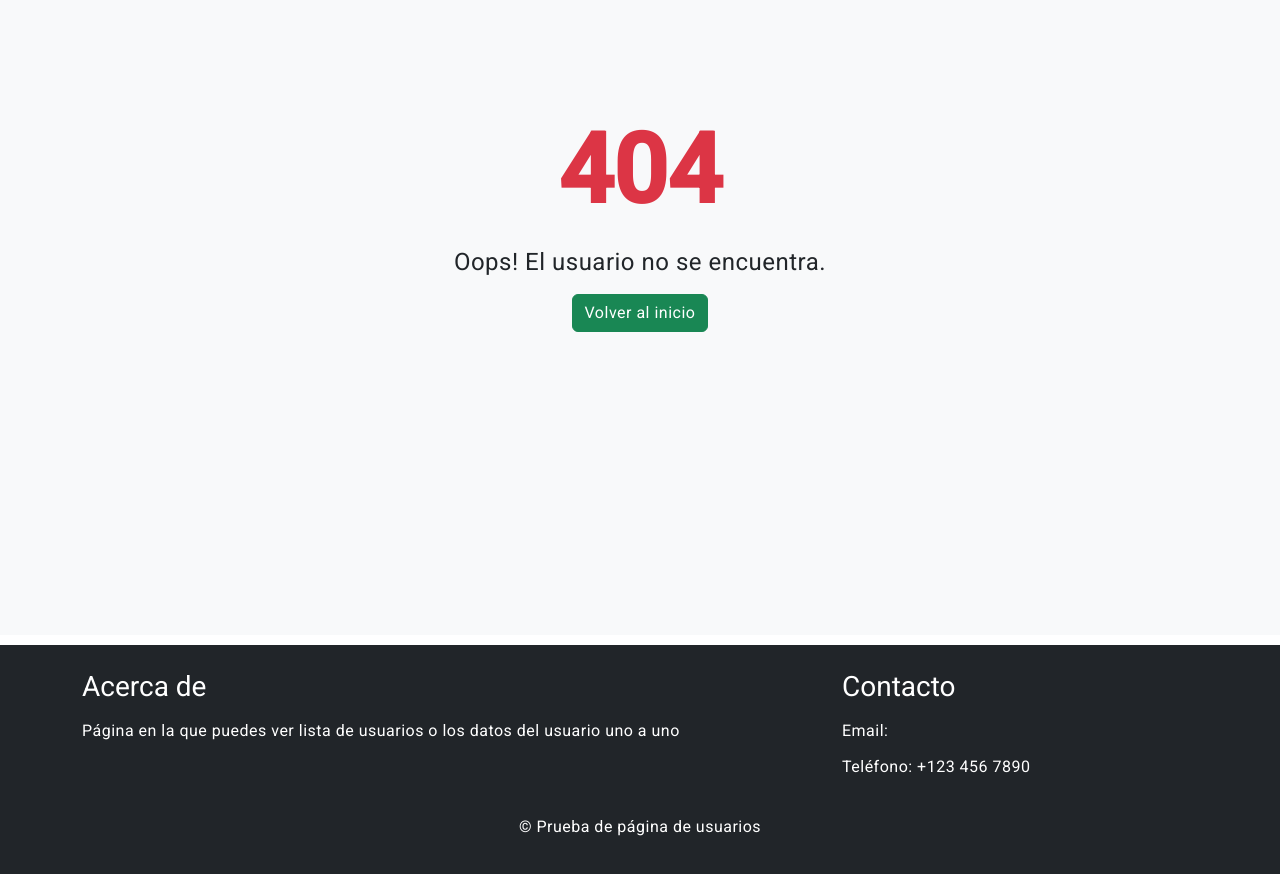
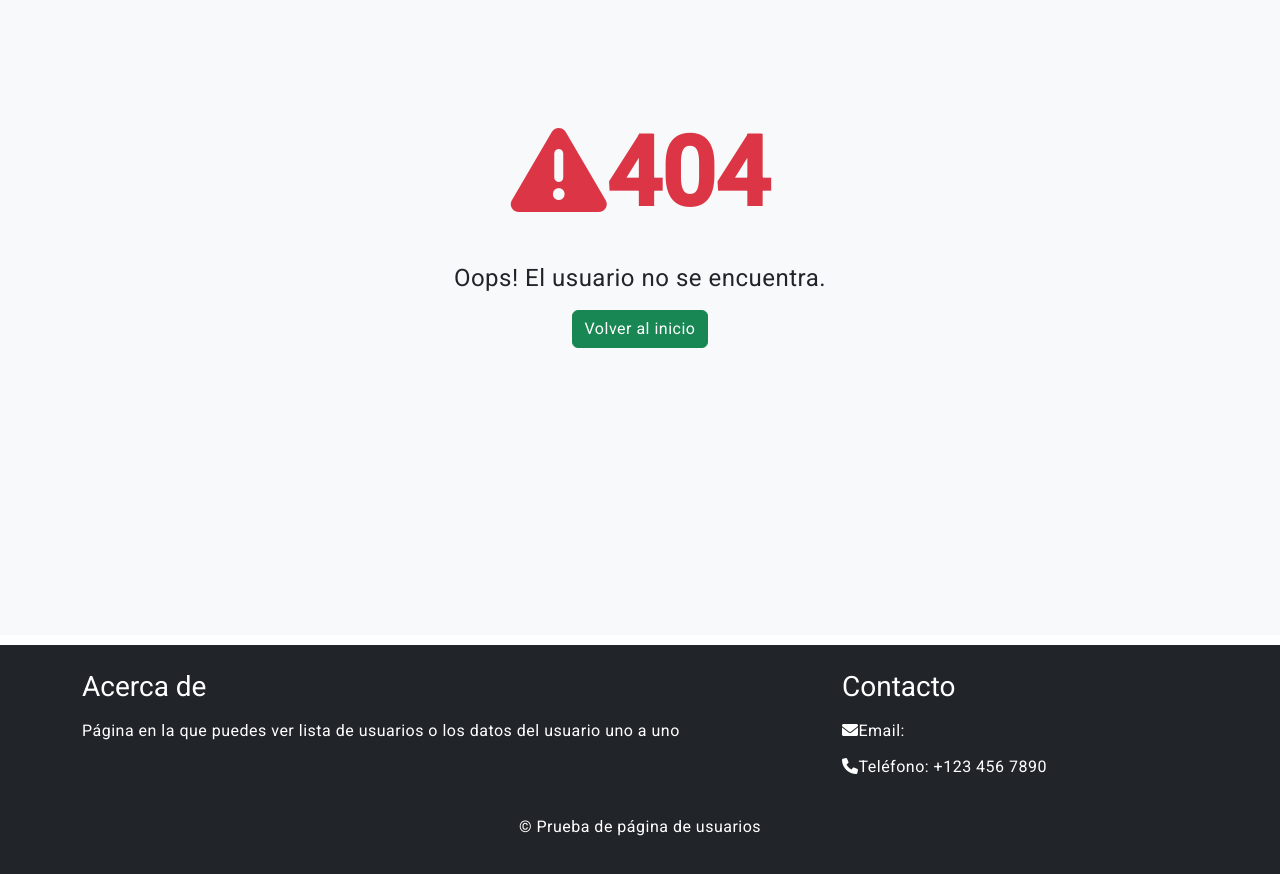
Before and after one commit to aroamorodi/pruebaAngular, an Angular app: page /error in a window 1280 px wide. Shown: the part 220-1094 px from the top of the page. Built offline with nearby package versions, Linux system fonts and the light colour scheme.

Commit message:
Añadidos los iconos

```diff
--- a/src/components/Errores/Errores.component.html
+++ b/src/components/Errores/Errores.component.html
@@ -1,5 +1,5 @@
 <div class="error-container">
-    <h1 class="error-code">404</h1>
+    <h1 class="error-code"><i class="fas fa-exclamation-triangle"></i>404</h1>
     <p class="error-message">Oops! El usuario no se encuentra.</p>
     <a href="/" class="btn btn-success"
         [routerLink]="['/home']"
--- a/src/components/listaUsuarios/listaUsuarios.component.html
+++ b/src/components/listaUsuarios/listaUsuarios.component.html
@@ -2,7 +2,9 @@
   @for (user of usuarios; track user.id) {
   <div class="col-md-6">
     <mat-card appearance="outlined" class="mt-2 pt-1 text-center">
-      <mat-card-title>{{user.login}}</mat-card-title>
+      <mat-card-title>
+        <i class="fas fa-user"></i>
+        {{user.login}}</mat-card-title>
       <mat-card-content>{{user.id}}</mat-card-content>
       <button class="boton btn btn-success" [routerLink]="['/user', user.id]">
         Ver mas
--- a/src/index.html
+++ b/src/index.html
@@ -9,6 +9,7 @@
   <link href="https://cdn.jsdelivr.net/npm/bootstrap@5.3.3/dist/css/bootstrap.min.css" rel="stylesheet" integrity="sha384-QWTKZyjpPEjISv5WaRU9OFeRpok6YctnYmDr5pNlyT2bRjXh0JMhjY6hW+ALEwIH" crossorigin="anonymous">
   <link href="https://fonts.googleapis.com/css2?family=Roboto:wght@300;400;500&display=swap" rel="stylesheet">
   <link href="https://fonts.googleapis.com/icon?family=Material+Icons" rel="stylesheet">
+  <link href="https://cdnjs.cloudflare.com/ajax/libs/font-awesome/6.0.0-beta3/css/all.min.css" rel="stylesheet">
 </head>
 <body class="mat-typography">
   <app-root></app-root>
--- a/src/shared/footer/footer.component.html
+++ b/src/shared/footer/footer.component.html
@@ -7,8 +7,8 @@
       </div>
       <div class="col-md-4">
         <h5>Contacto</h5>
-        <p>Email: </p>
-        <p>Teléfono: +123 456 7890</p>
+        <p><i class="fas fa-envelope"></i>Email: </p>
+        <p><i class="fas fa-phone"></i>Teléfono: +123 456 7890</p>
       </div>
     </div>
     <div class="text-center mt-4">
```
